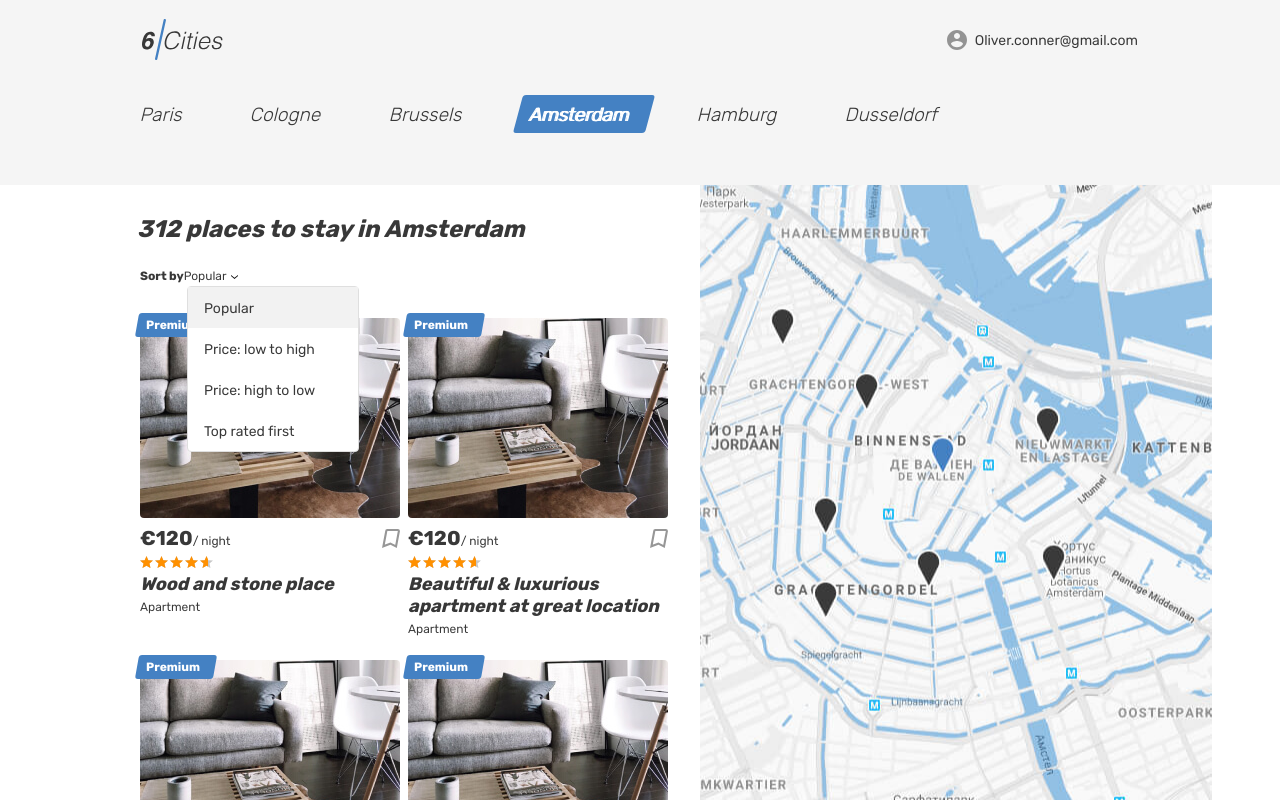
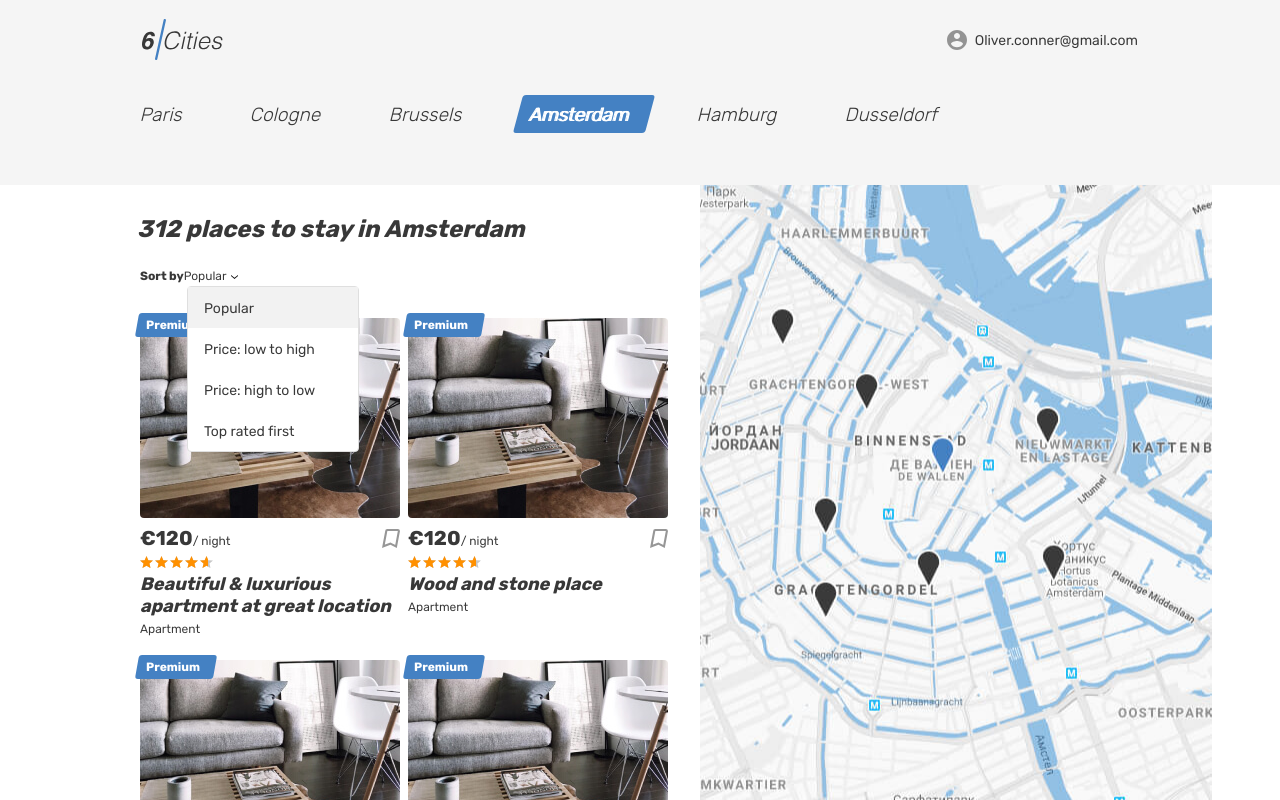
Before and after one commit to dabaycode/184881-six-cities-2, a React app: page / in a window 1280 px wide. Built offline with nearby package versions, Linux system fonts and the light colour scheme.

Commit message:
Remove excess function

```diff
--- a/src/index.js
+++ b/src/index.js
@@ -1,20 +1,10 @@
 import ReactDOM from 'react-dom';
 import App from 'Components/app/app';
 
-const rentListTitles = [`Beautiful & luxurious apartment at great location`, `Wood and stone place`, `Canal View Prinsengracht`, `Nice, cozy, warm big bed apartment`, `Wood and stone place`];
-
-const shuffleRentArray = (array) => {
-
-  for (let i = array.length - 1; i > 0; i--) {
-    const j = Math.floor(Math.random() * (i + 1));
-    [array[i], array[j]] = [array[j], array[i]];
-  }
-
-  return array.slice(0, 4);
-};
+const rentList = [`Beautiful & luxurious apartment at great location`, `Wood and stone place`, `Canal View Prinsengracht`, `Nice, cozy, warm big bed apartment`];
 
 const init = () => {
-  ReactDOM.render(<App rentList={shuffleRentArray(rentListTitles)}/>, document.getElementById(`root`));
+  ReactDOM.render(<App rentList={rentList}/>, document.getElementById(`root`));
 };
 
 init();
```
